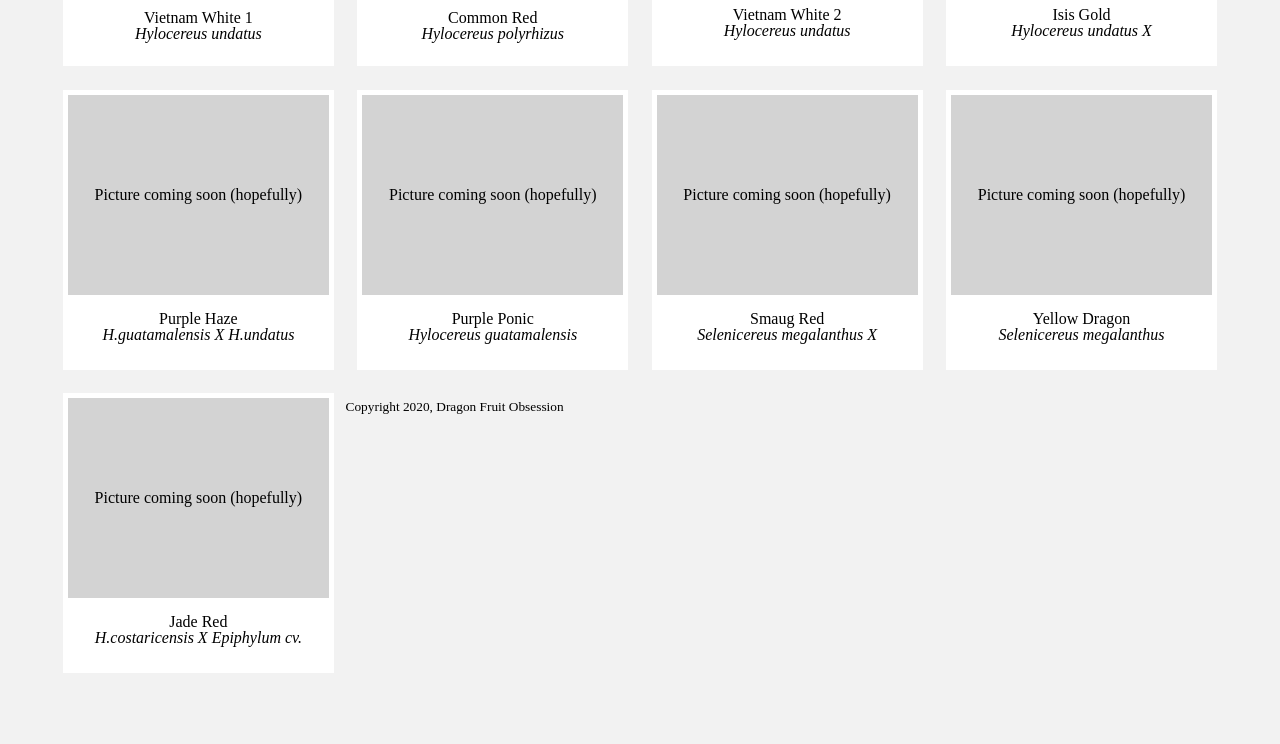
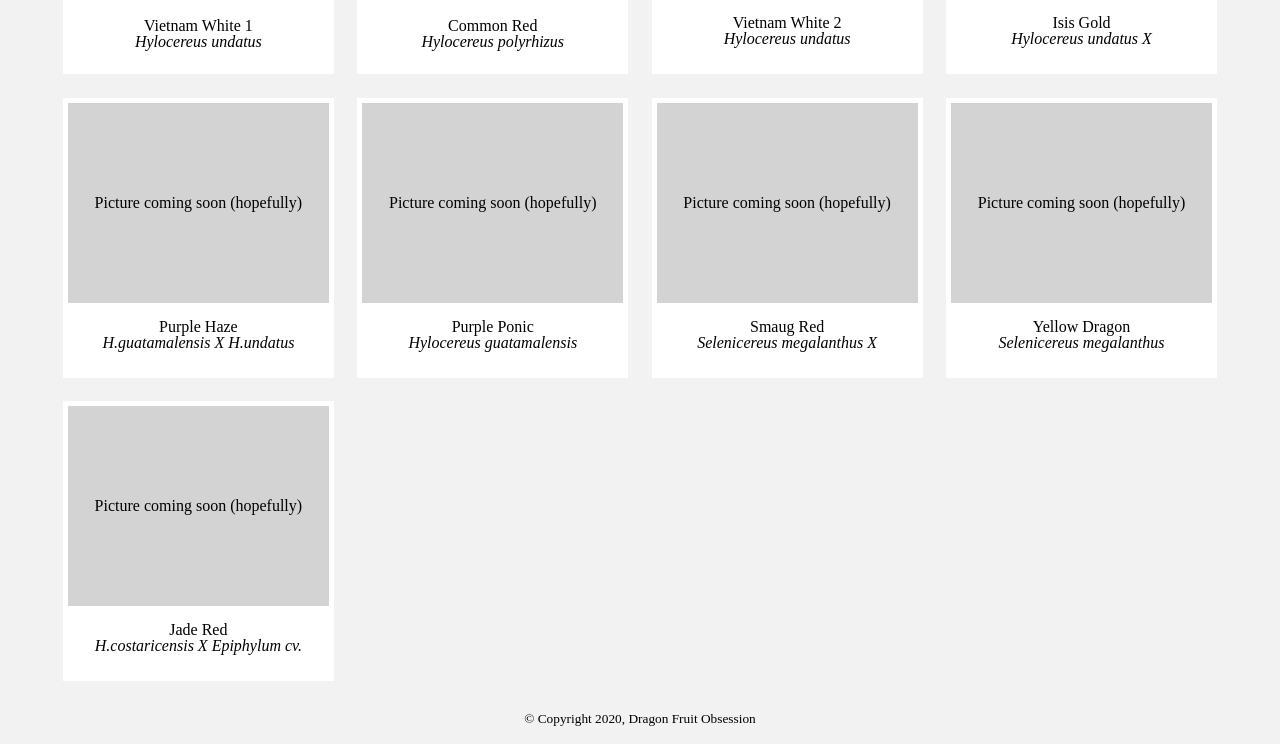
Before and after one commit to DragonFruitObsession/dragonfruitobsession.github.io, a PHP site: page / in a window 1280 px wide. Shown: the part 504-1248 px from the top of the page. Before the commit the page ends 1177 px from the top, so only its background shows below. Run offline with PHP 8.4, Linux system fonts and the light colour scheme; some web fonts are replaced.

Commit message:
Update DF style.css

```diff
--- a/DF style.css
+++ b/DF style.css
@@ -195,3 +195,13 @@ img {
     width: 100%;
   }
 }
+/* Copyright */
+.grid-for-copyright {
+  display: inline-grid;
+  grid-template-rows: auto auto;
+}
+
+.item-2 {
+  width: 100%;
+  text-align: center;
+}
```
